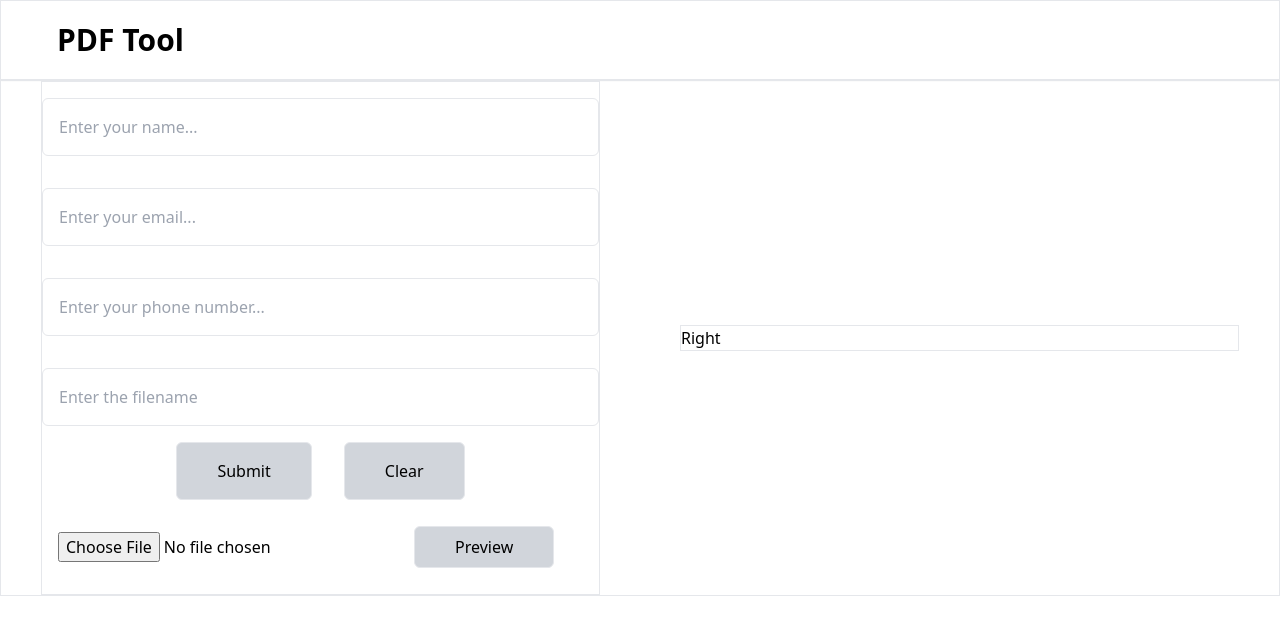
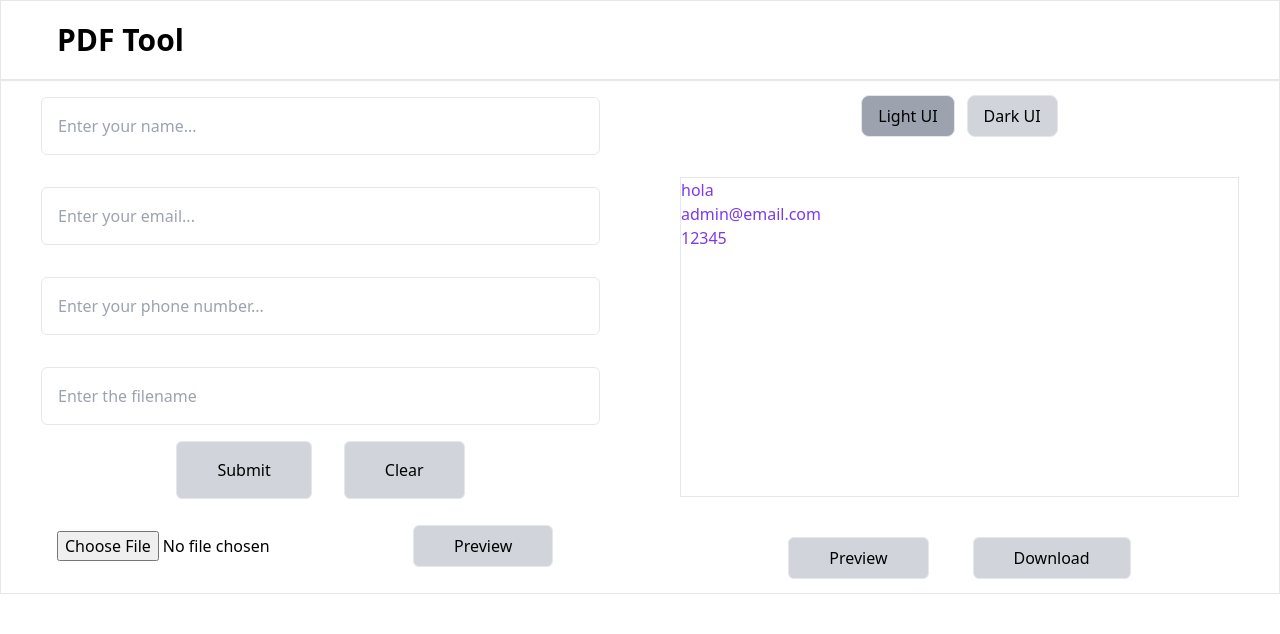
Before and after one commit to kpriyanshu2003/PDF-Tool, a React (Vite) app: page / in a window 1280 px wide. Shown: the top 634 px of the page. Built offline with nearby package versions, Linux system fonts and the light colour scheme.

Commit message:
Basic Frontend Done

```diff
--- a/src/App.tsx
+++ b/src/App.tsx
@@ -1,6 +1,7 @@
 import React from "react";
 import { FormInputs } from "./constants/Form";
 import { PDFPreview } from "./components/Preview";
+import UI from "./components/UI";
 
 function App() {
   const fileInputRef = React.useRef<HTMLInputElement>(null);
@@ -11,6 +12,7 @@ function App() {
     phone: "",
     filename: "",
   });
+  const [theme, setTheme] = React.useState<boolean>(true); // true if theme is light
 
   const showPreviewFile = () => {
     if (
@@ -26,6 +28,7 @@ function App() {
   };
   return (
     <div className="relative overflow-hidden h-screen">
+      {/* NavBar */}
       <nav
         className={`border h-20 flex items-center px-14 shadow-sm
       ${showFilePreview && "blur-md"}`}
@@ -37,7 +40,8 @@ function App() {
         className={`border flex items-center justify-around
         ${showFilePreview && "blur-md"}`}
       >
-        <div className="border w-1/2 mx-10">
+        {/* Left */}
+        <div className="w-1/2 mx-10">
           <>
             {FormInputs.map((item) => (
               <div key={item.key}>
@@ -60,7 +64,7 @@ function App() {
           <div className="text-center">
             <button
               onClick={() => console.table(formData)}
-              className="outline-none border rounded-md p-4 px-10 bg-gray-300 hover:bg-gray-400 transition-all duration-300 mx-4"
+              className="active:scale-90 outline-none border rounded-md p-4 px-10 bg-gray-300 hover:bg-gray-400 transition-all duration-300 mx-4"
             >
               Submit
             </button>
@@ -68,7 +72,7 @@ function App() {
               onClick={() =>
                 setFormData({ name: "", email: "", phone: "", filename: "" })
               }
-              className="outline-none border rounded-md p-4 px-10 bg-gray-300 hover:bg-gray-400 transition-all duration-300  mx-4"
+              className="active:scale-90 outline-none border rounded-md p-4 px-10 bg-gray-300 hover:bg-gray-400 transition-all duration-300  mx-4"
             >
               Clear
             </button>
@@ -82,14 +86,51 @@ function App() {
             />
             <button
               onClick={() => showPreviewFile()}
-              className="outline-none border rounded-md p-2 px-10 bg-gray-300 hover:bg-gray-400 transition-all duration-300  mx-4"
+              className="active:scale-90 outline-none border rounded-md p-2 px-10 bg-gray-300 hover:bg-gray-400 transition-all duration-300  mx-4"
             >
               Preview
             </button>
           </div>
         </div>
 
-        <div className="w-1/2 mx-10 border">Right</div>
+        {/* Right */}
+        <div className="w-1/2 mx-10 ">
+          <div className="flex items-center gap-3 justify-center mb-10">
+            <button
+              onClick={() => setTheme(true)}
+              className={`active:scale-90 p-2 px-4 border rounded-lg ${
+                theme ? "bg-gray-400" : "bg-gray-300"
+              }`}
+            >
+              Light UI
+            </button>
+            <button
+              onClick={() => setTheme(false)}
+              className={`active:scale-90 p-2 px-4 border rounded-lg ${
+                !theme ? "bg-gray-400" : "bg-gray-300"
+              }`}
+            >
+              Dark UI
+            </button>
+          </div>
+          <div className="border h-80 my-10">
+            <UI theme={theme} />
+          </div>
+          <div className="flex items-center gap-3 justify-center">
+            <button
+              // onClick={() => showPreviewFile()}
+              className="active:scale-90 outline-none border rounded-md p-2 px-10 bg-gray-300 hover:bg-gray-400 transition-all duration-300  mx-4"
+            >
+              Preview
+            </button>
+            <button
+              // onClick={() => showPreviewFile()}
+              className="active:scale-90 outline-none border rounded-md p-2 px-10 bg-gray-300 hover:bg-gray-400 transition-all duration-300  mx-4"
+            >
+              Download
+            </button>
+          </div>
+        </div>
       </div>
       {showFilePreview && fileInputRef.current?.files && (
         <PDFPreview
--- /dev/null
+++ b/src/components/UI.tsx
@@ -0,0 +1,47 @@
+export default function UI({ theme }: { theme: boolean }) {
+  return (
+    <>
+      {theme ? (
+        <Uno name="hola" email="admin@email.com" phone="12345" />
+      ) : (
+        <Dos name="hola" email="admin@email.com" phone="12345" />
+      )}
+    </>
+  );
+}
+
+function Uno({
+  name,
+  email,
+  phone,
+}: {
+  name: string;
+  email: string;
+  phone: string;
+}) {
+  return (
+    <div className="bg-white text-violet-600">
+      <div>{name}</div>
+      <div>{email}</div>
+      <div>{phone}</div>
+    </div>
+  );
+}
+
+function Dos({
+  name,
+  email,
+  phone,
+}: {
+  name: string;
+  email: string;
+  phone: string;
+}) {
+  return (
+    <div className="bg-black text-white">
+      <div>{name}</div>
+      <div>{email}</div>
+      <div>{phone}</div>
+    </div>
+  );
+}
```
Also changed, not shown: src/main.tsx (+7 -7 lines), 1 other file (tests, documents, lock files or other folders).
